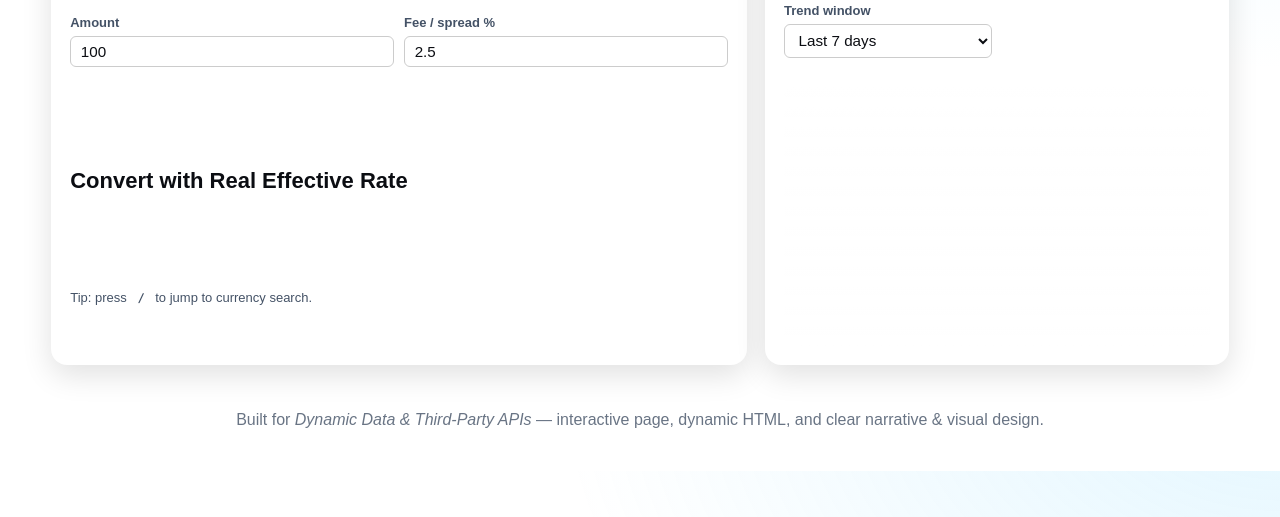
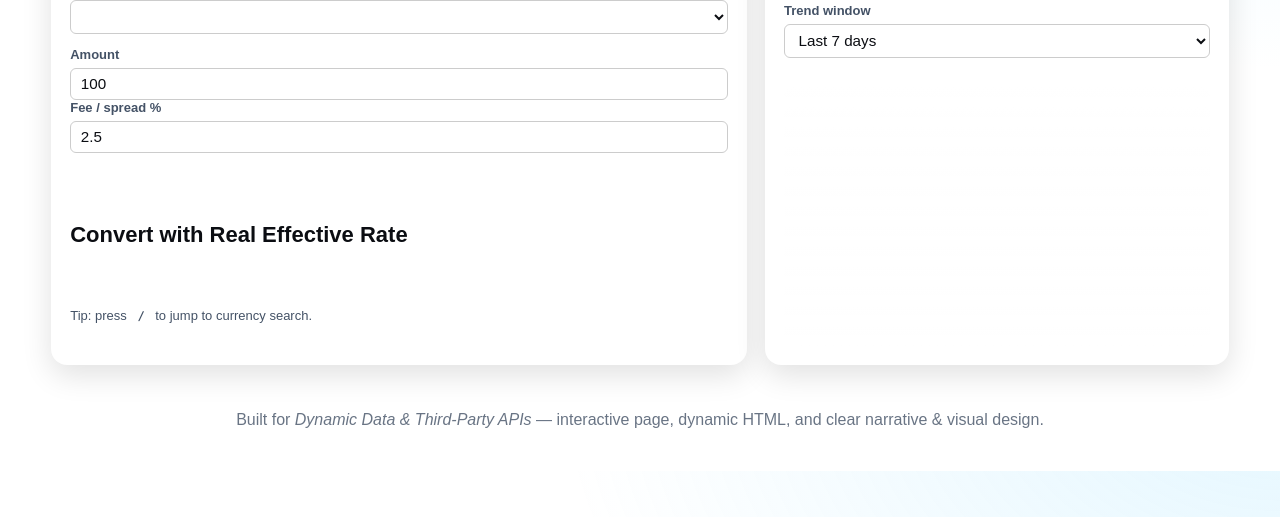
Before and after one commit to voq-sheridan/crypto-dashboard, a plain HTML site: page index.html in a window 1280 px wide. Shown: the part 329-846 px from the top of the page. Drawn offline with Linux system fonts and the light colour scheme; no server answers.

Commit message:
removed grid

```diff
--- a/style.css
+++ b/style.css
@@ -192,7 +192,7 @@ select:focus{
 .controls{ display:grid; gap:10px; }
 
 .row{
-  display:grid; gap:10px;
+  gap:10px;
   grid-template-columns: repeat(4, 1fr); /* desktop: 4-up */
 }
 .row > *{ min-width:0; }
```
